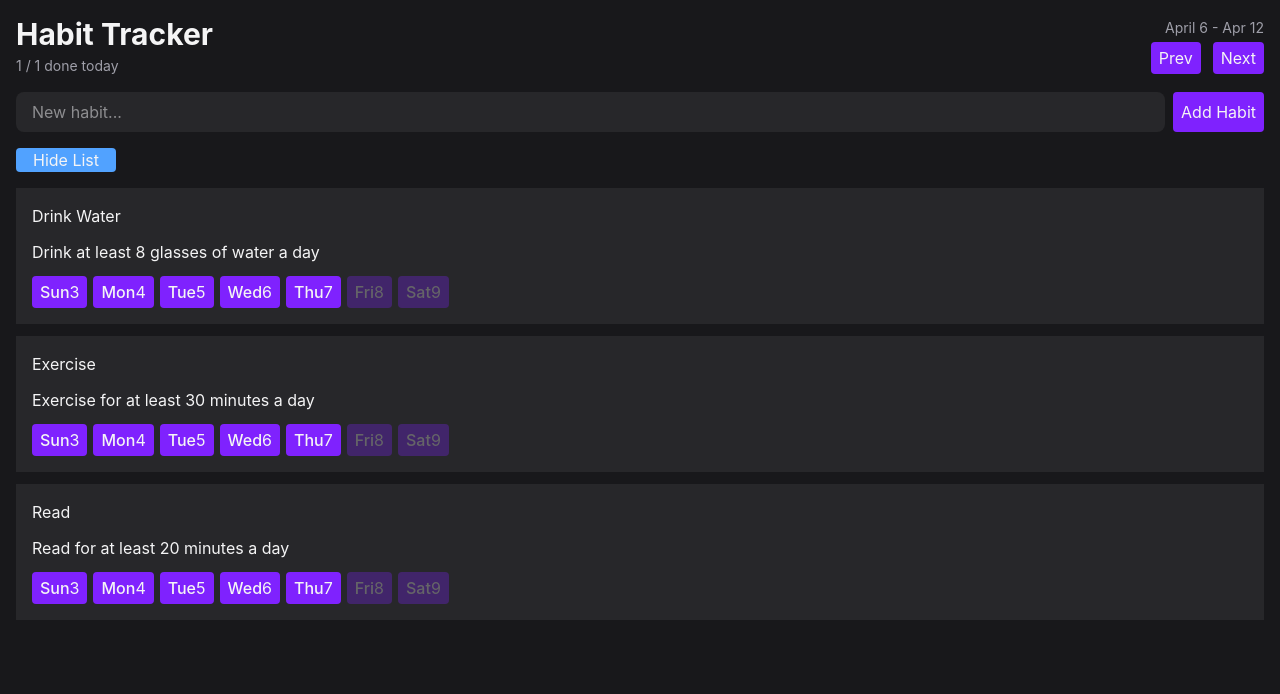
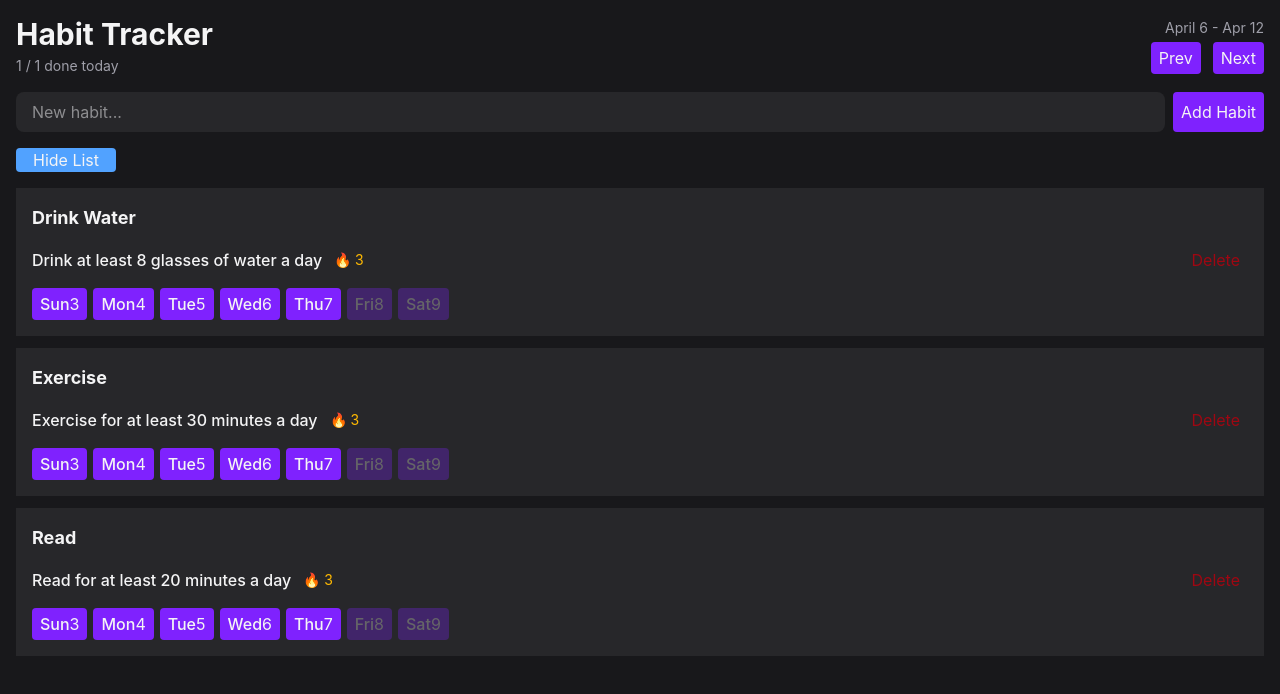
Before and after one commit to franco-ortega/habit-tracker, a React (Vite) app: page / in a window 1280 px wide. Both pictures are taken after a click on the button "View List". Shown: the top 694 px of the page. Built offline with nearby package versions, Linux system fonts and the light colour scheme.

Commit message:
restructure HabitItem and apply variant to new Delete button

```diff
--- a/src/components/HabitList.tsx
+++ b/src/components/HabitList.tsx
@@ -28,8 +28,16 @@ function HabitItem({ habit }: { habit: Habit }) {
 
 	return (
 		<li className='rounded-x1 bg-zinc-800 p-4 flex flex-col gap-3'>
-			<h3 className='flex items-center'>{habit.name}</h3>
-			<p className='flex items-center justify-between'>{habit.description}</p>
+			<section>
+				<h3 className='font-bold text-lg'>{habit.name}</h3>
+			</section>
+			<section className='flex items-center justify-between'>
+				<div className='flex gap-3 items-center'>
+					<p className='font-medium'>{habit.description}</p>
+					<span className='text-sm text-amber-400'>🔥 3</span>
+				</div>
+				<Button variant='ghost-destructive'>Delete</Button>
+			</section>
 			<div className='flex gap-1.5'>
 				{visibleDates.map((date) => (
 					<Button key={date.toISOString()} disabled={isFuture(date)}>
```
